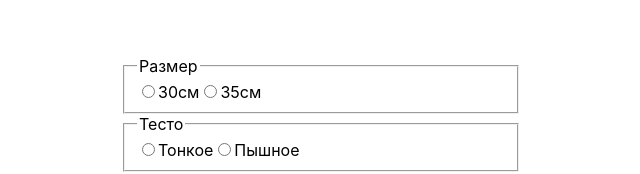
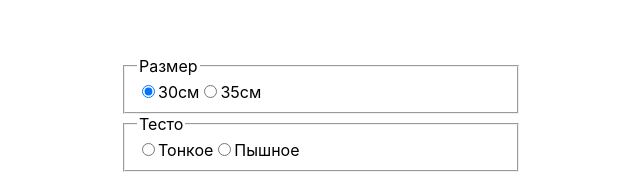
Before and after one commit to and-tol/artem-pizza, a React (Create React App) app: page / in a window 1280 px wide. Shown: the part 132-306 px from the top of the page, without its empty margins (319-959 px from the left). Built offline with nearby package versions, Linux system fonts and the light colour scheme.

Commit message:
feat: realese state of size

```diff
--- a/src/App.tsx
+++ b/src/App.tsx
@@ -1,4 +1,4 @@
-import React from 'react';
+import React, { useState } from 'react';
 
 // const pizza = {
 //   size: ['30', '35'],
@@ -8,17 +8,24 @@ import React from 'react';
 // };
 
 function App() {
+  const [size, setSize] = useState('30')
+
+  const changeSize = (event: any) => {
+    setSize(event.target.value);
+  }
+
+
   return (
     <>
       <form>
         <fieldset>
           <legend>Размер</legend>
           <label>
-            <input type='radio' name='size' value='30' />
+            <input type='radio' name='size' value='30' onChange={changeSize} checked={size==='30'} />
             30см
           </label>
           <label>
-            <input type='radio' name='size' value='35' />
+            <input type='radio' name='size' value='35' onChange={changeSize} checked={size==='35'}/>
             35см
           </label>
         </fieldset>
```
